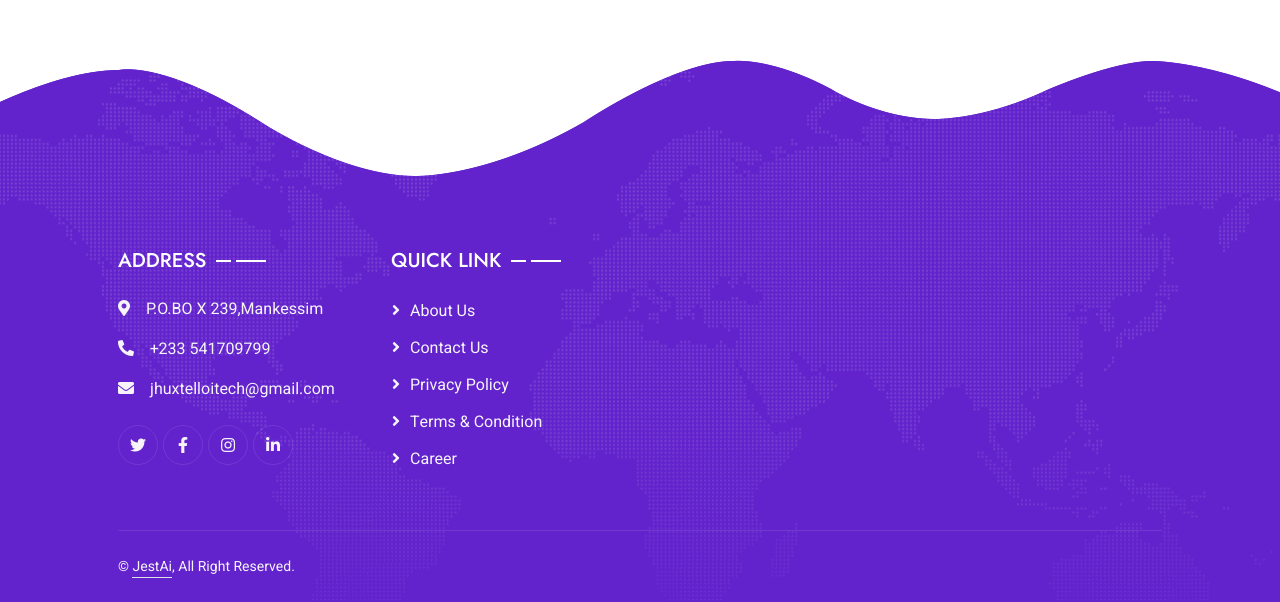
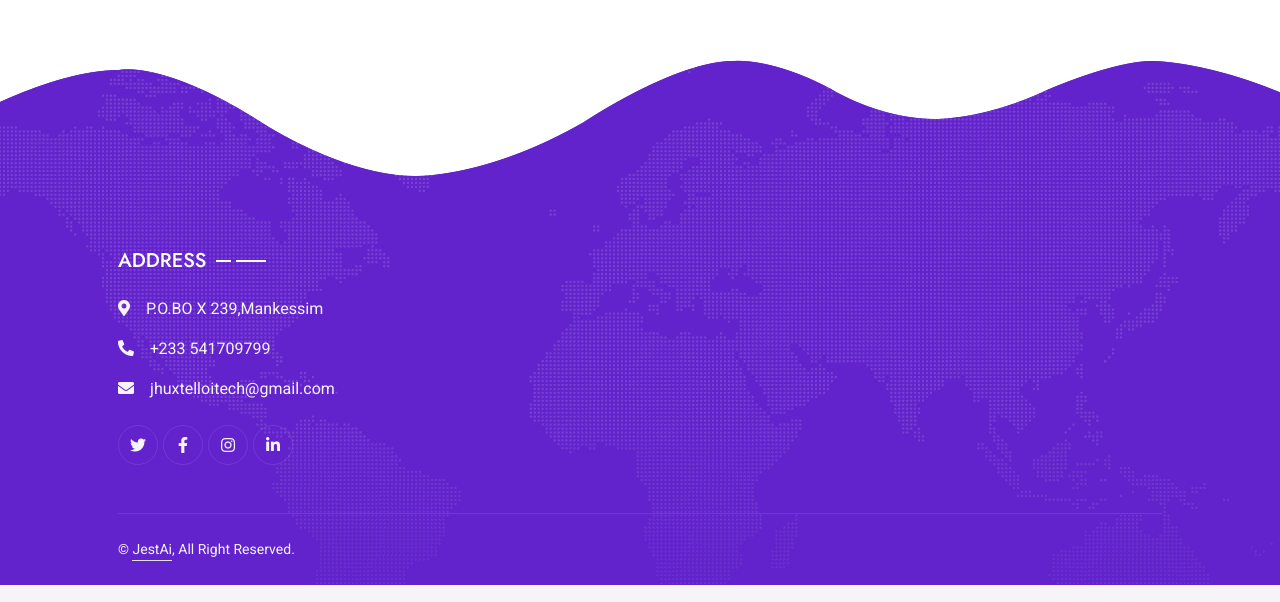
Before and after one commit to Jhuxtelloitech/jest-data-bundles, a plain HTML site: page index.html in a window 1280 px wide. Shown: the part 3691-4293 px from the top of the page. Drawn offline with nearby package versions, Linux system fonts and the light colour scheme; a script that the page names is missing.

Commit message:
index.html

```diff
--- a/index.html
+++ b/index.html
@@ -260,14 +260,7 @@ Receive your data bundle and stay connected.</p>
                             <a class="btn btn-outline-light btn-social" href=""><i class="fab fa-linkedin-in"></i></a>
                         </div>
                     </div>
-                    <div class="col-md-6 col-lg-3">
-                        <p class="section-title text-white h5 mb-4">Quick Link<span></span></p>
-                        <a class="btn btn-link" href="">About Us</a>
-                        <a class="btn btn-link" href="">Contact Us</a>
-                        <a class="btn btn-link" href="">Privacy Policy</a>
-                        <a class="btn btn-link" href="">Terms & Condition</a>
-                        <a class="btn btn-link" href="">Career</a>
-                    </div>
+
 
                 </div>
             </div>
```
